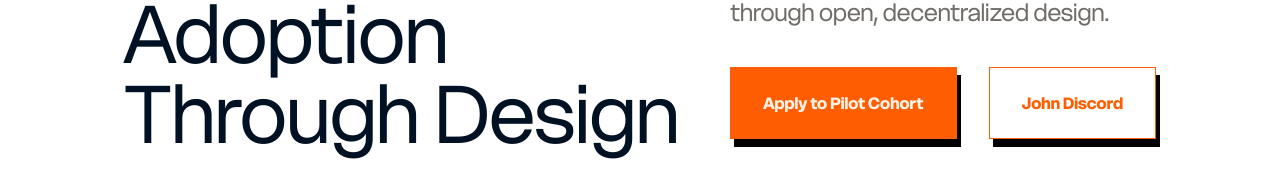
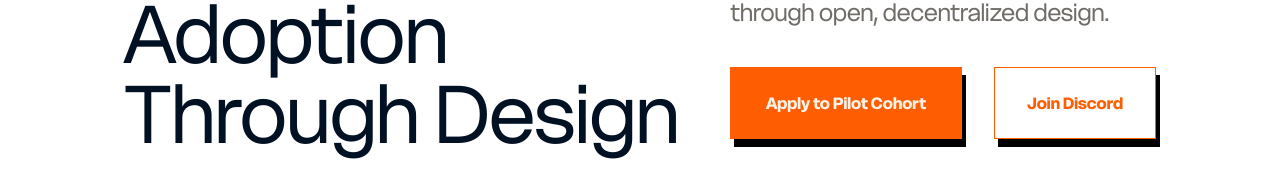
Before and after one commit to GadaStudios/BDAN, a Next.js app: page / in a window 1280 px wide. Shown: the part 357-546 px from the top of the page. Built offline with nearby package versions, Linux system fonts and the light colour scheme.

Commit message:
fix: correct Discord button text from "John Discord" to "Join Discord"
Fix a typo in the Discord community button text across multiple components to ensure proper call-to-action wording.

```diff
--- a/app/components/cta.tsx
+++ b/app/components/cta.tsx
@@ -92,7 +92,7 @@ export const CTASection = (
                     variant: "outline",
                   })}
                 >
-                  John Discord
+                  Join Discord
                 </Link>
               </div>
             </div>
--- a/app/components/hero.tsx
+++ b/app/components/hero.tsx
@@ -42,7 +42,7 @@ export const HeroSection = (
                   variant: "outline",
                 })}
               >
-                John Discord
+                Join Discord
               </Link>
             </div>
           </div>
--- a/app/components/program.tsx
+++ b/app/components/program.tsx
@@ -118,7 +118,7 @@ export const ProgramSection = (
                       variant: "outline",
                     })}
                   >
-                    John Discord
+                    Join Discord
                   </Link>
                 </div>
               </div>
```
